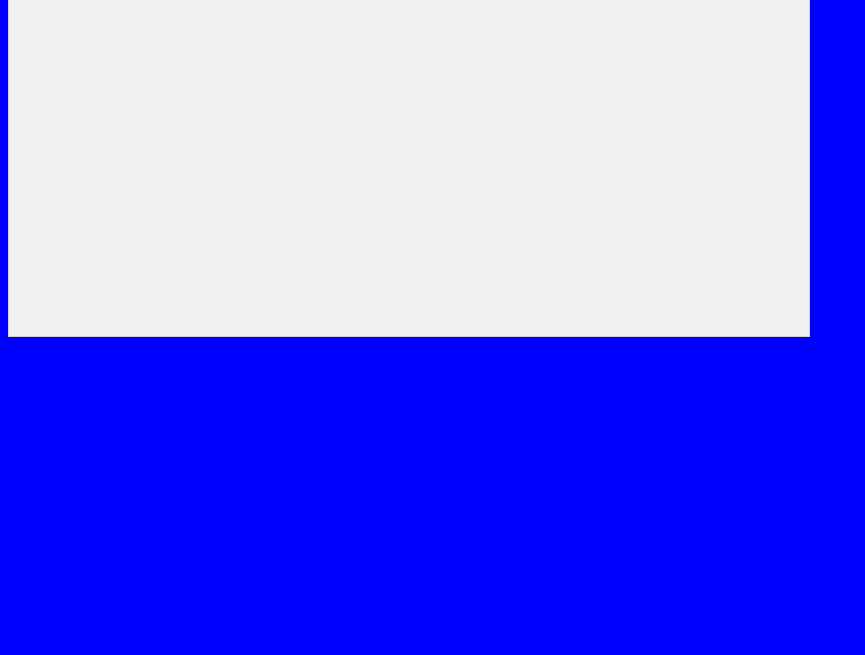
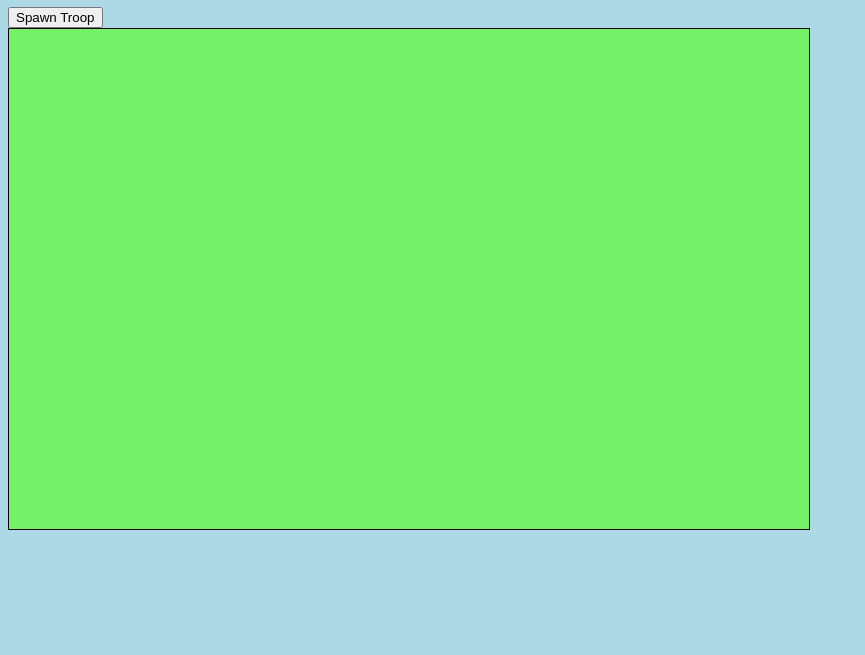
Before and after one commit to wwaterman12/Emoji-Escape, a website: page index.html in a window 1280 px wide. Shown: the part 145-800 px from the top of the page, without its empty margins (0-865 px from the left). Drawn offline with Linux system fonts and the light colour scheme.

Commit message:
create classes for troop and base

```diff
--- a/app.js
+++ /dev/null
@@ -1,13 +0,0 @@
-window.onload = function startGame() {
-  myGameArea.start();
-}
-
-let myGameArea = {
-  canvas: document.createElement('canvas'),
-  start() {
-    this.canvas.width = 800;
-    this.canvas.height = 400;
-    this.context = this.canvas.getContext('2d');
-    document.body.appendChild(this.canvas);
-  },
-};
--- a/index.html
+++ b/index.html
@@ -3,11 +3,16 @@
 <head>
   <title>My Game</title>
   <link rel="stylesheet" type="text/css" href="styles.css">
+  <img id="smileyface" src="./smiley-face.png" alt="smileyface">
 </head>
 <body>
 <h1 id="my-game">My Game</h1>
 
-<script src="./app.js" type="text/javascript"></script>
+<script src="./jsfiles/app.js" type="text/javascript"></script>
+<script src="./jsfiles/troop.js" type="text/javascript"></script>
+<script src="./jsfiles/enemytroop.js" type="text/javascript"></script>
+<script src="./jsfiles/base.js" type="text/javascript"></script>
+<script src="./jsfiles/playercontroller.js" type="text/javascript"></script>
 </body>
 
 
--- /dev/null
+++ b/jsfiles/app.js
@@ -0,0 +1,39 @@
+let playerBase;
+let enemyBase;
+let playerTroop;
+
+const myGameArea = {
+  canvas: document.createElement('canvas'),
+  start() {
+    this.canvas.width = 800;
+    this.canvas.height = 500;
+    this.context = this.canvas.getContext('2d');
+    document.body.appendChild(this.canvas);
+    this.interval = setInterval(updateGameArea, 20);
+  },
+  clear() {
+    this.context.clearRect(0, 0, this.canvas.width, this.canvas.height);
+  },
+};
+
+function updateGameArea() {
+  myGameArea.clear();
+  enemyTroop.x +=1;
+  enemyTroop.update;
+  playerTroop.x +=1;
+  playerTroop.y +=1;
+  playerTroop.update;
+
+
+}
+
+
+window.onload = function startGame() {
+  myGameArea.start();
+  playerBase = new Base(100, 100, 'blue', 0, 400);
+  enemyBase = new Base(100, 100, 'red', 700, 400);
+  makeTroops();
+  //playerTroop = new PlayerTroop(100, 400, 100);
+  enemyTroop = new EnemyTroop(640, 400, 100);
+
+}
--- /dev/null
+++ b/jsfiles/base.js
@@ -0,0 +1,13 @@
+class Base {
+  constructor(width, height, color, x, y, health) {
+    this.width = width;
+    this.height = height;
+    this.x = x;
+    this.y = y;
+    this.health = health;
+    const ctx = myGameArea.context;
+    ctx.fillStyle = color;
+    ctx.fillRect(this.x, this.y, this.width, this.height);
+
+  };
+}
--- /dev/null
+++ b/jsfiles/enemytroop.js
@@ -0,0 +1,13 @@
+class EnemyTroop {
+  constructor(x, y, health) {
+    this.x = x;
+    this.y = y;
+    this.health = health;
+    this.update = () => {
+      const img = document.getElementById('smileyface');
+      const ctx = myGameArea.context;
+      ctx.drawImage(img, this.x, this.y)
+      };
+    }
+
+}
--- /dev/null
+++ b/jsfiles/playercontroller.js
@@ -0,0 +1,13 @@
+let controller = document.createElement('div');
+let troopSpawner = document.createElement('button');
+troopSpawner.innerHTML = 'Spawn Troop';
+controller.setAttribute('id', 'controller');
+controller.appendChild(troopSpawner);
+document.body.appendChild(controller);
+
+
+function makeTroops() {
+  troopSpawner.addEventListener('click', () => {
+  playerTroop = new PlayerTroop(100, 400, 100);
+})
+};
--- /dev/null
+++ b/jsfiles/troop.js
@@ -0,0 +1,12 @@
+class PlayerTroop {
+  constructor(x, y, health) {
+    this.x = x;
+    this.y = y;
+    this.health = health;
+    this.update = () => {
+      const img = document.getElementById('smileyface');
+      const ctx = myGameArea.context;
+      ctx.drawImage(img, this.x, this.y)
+    }
+  }
+}
--- a/styles.css
+++ b/styles.css
@@ -1,8 +1,9 @@
 body {
-  background: blue;
+  background: lightblue;
 }
 
 canvas {
-    border: 1px solid #d3d3d3;
-    background-color: #f1f1f1;
+  position: absolute;
+  border: 1px solid black;
+  background-color: #76F068;
 }
```
Also changed, not shown: smiley-face.png (added).
